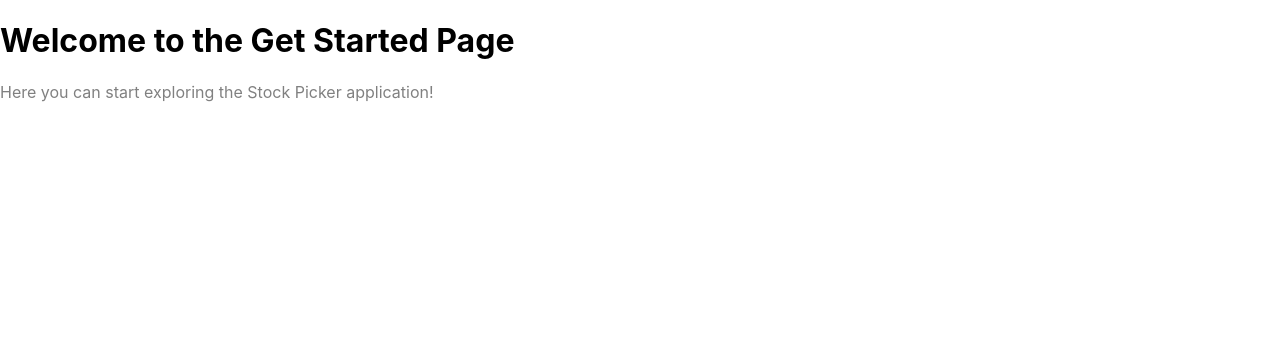
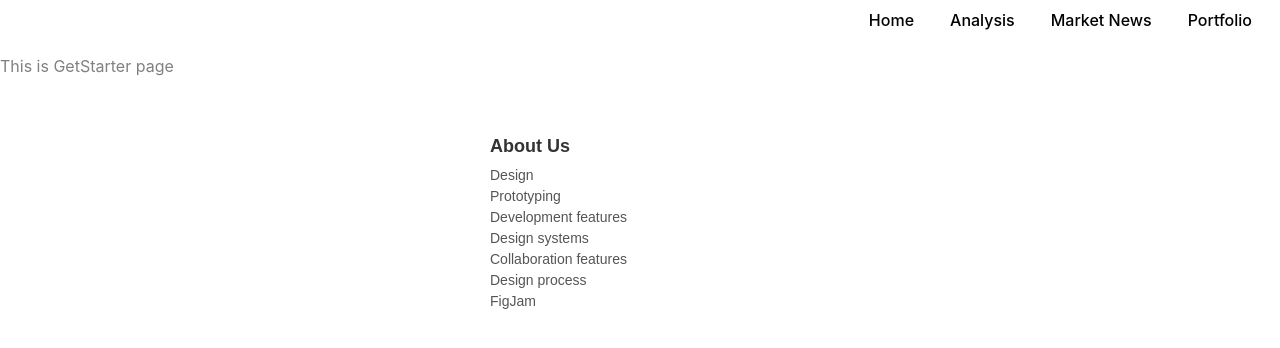
Before and after one commit to victorvaladez1/stockpicker, a React (Create React App) app: page /get-started in a window 1280 px wide. Shown: the top 348 px of the page. Built offline with nearby package versions, Linux system fonts and the light colour scheme.

Commit message:
Added NavBar and Footer to GetStarted Page

```diff
--- a/src/components/HeroSection/HeroSection.js
+++ b/src/components/HeroSection/HeroSection.js
@@ -3,10 +3,10 @@
 import "../HeroSection/HeroSection.css";
 
 const HeroSection = () => {
-  const navigate = useNavigate(); // Initialize navigation
+  const navigate = useNavigate();
 
   const handleGetStarted = () => {
-    navigate("/get-started"); // Navigate to the Get Started page
+    navigate("/get-started");
   };
 
   return (
--- a/src/pages/GetStarted.js
+++ b/src/pages/GetStarted.js
@@ -1,10 +1,13 @@
 import React from "react";
+import Navbar from "../components/NavBar/Navbar.js"
+import Footer from "../components/Footer/Footer.js"
 
 const GetStarted = () => {
     return (
         <div>
-            <h1>Welcome to the Get Started Page</h1>
-            <p>Here you can start exploring the Stock Picker application!</p>
+            <Navbar />
+            <p>This is GetStarter page</p>
+            <Footer />
         </div>
     );
 };
```
